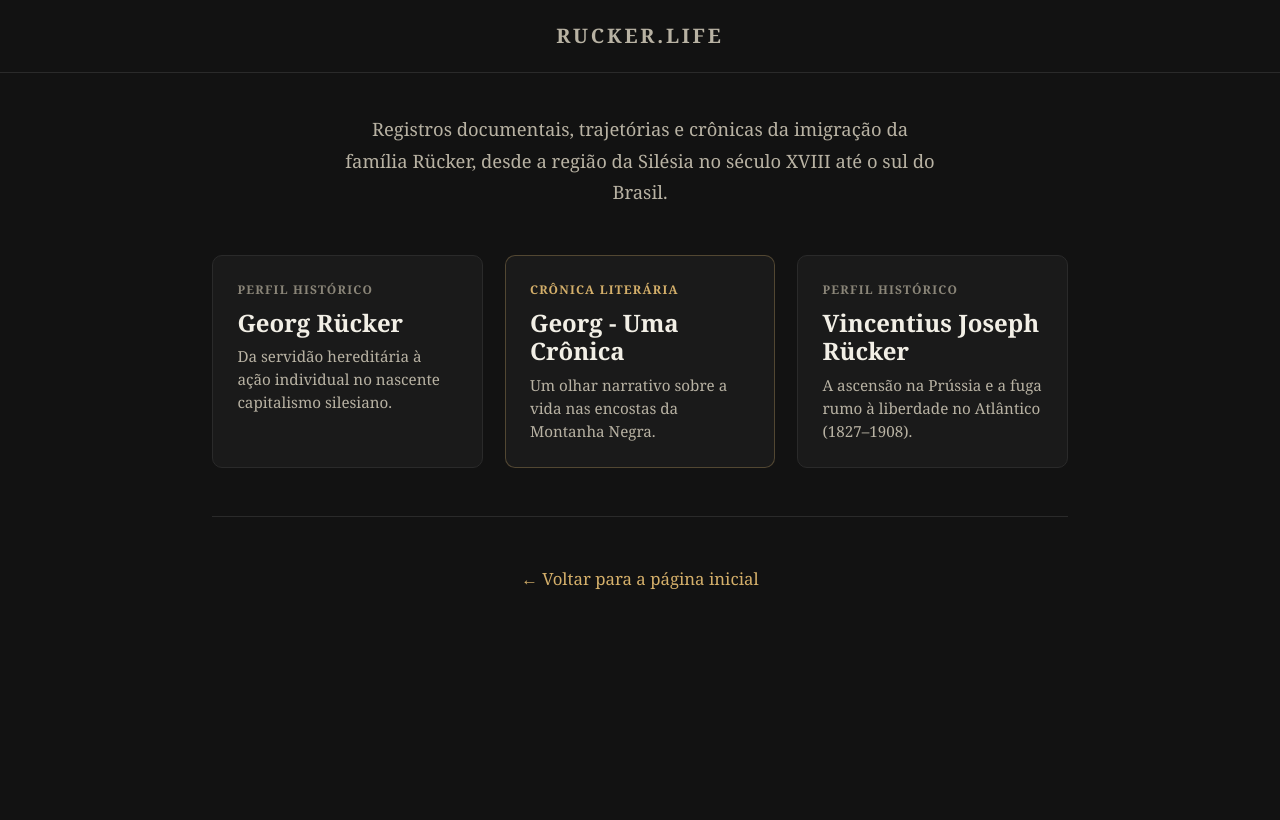
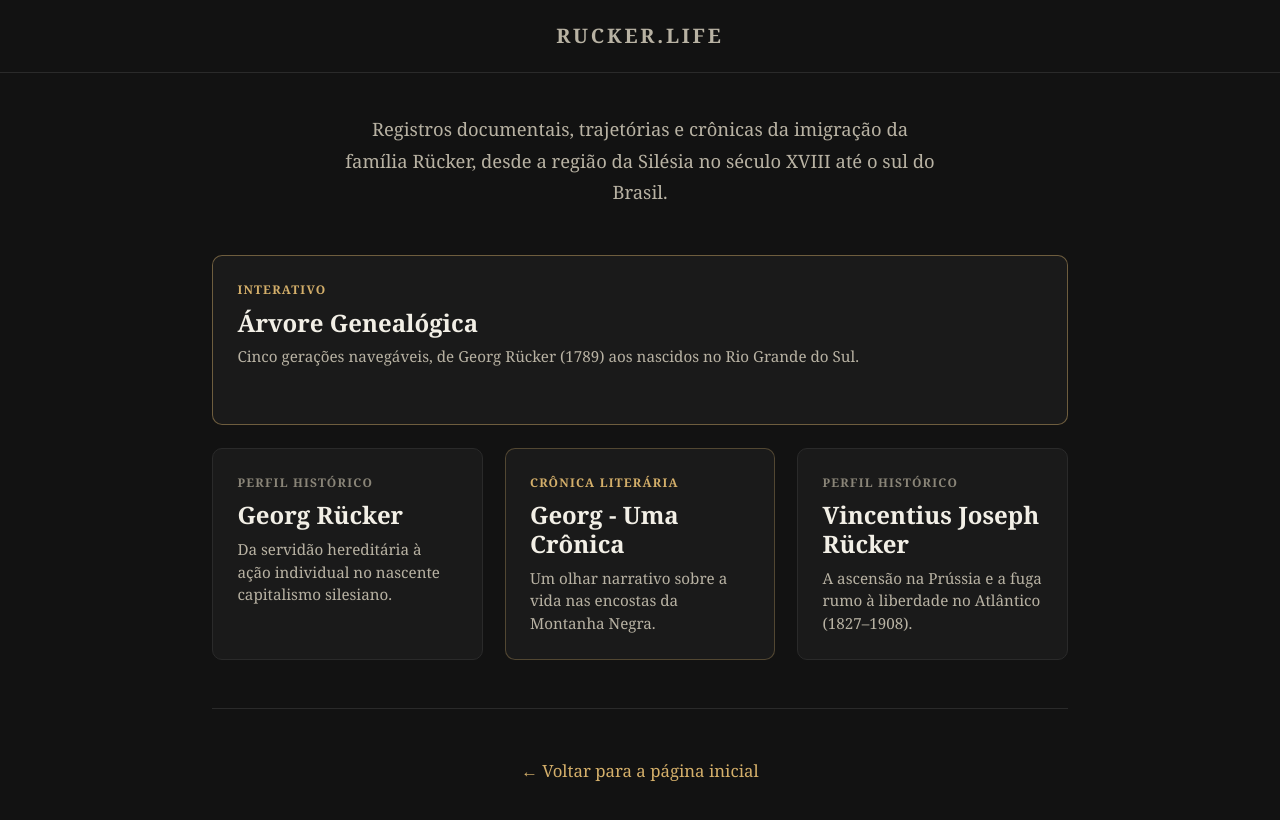
Before and after one commit to frucker-muss/frucker-muss.github.io, a Jekyll site: the page built from familia.md, in a window 1280 px wide. Shown: the top 820 px of the page. Built offline with Jekyll 4.4.1, drawn with Linux system fonts in a browser that asks for light colours.

Commit message:
Update familia.md

```diff
--- a/familia.md
+++ b/familia.md
@@ -8,8 +8,15 @@ title: "Família Rücker"
   Registros documentais, trajetórias e crônicas da imigração da família Rücker, desde a região da Silésia no século XVIII até o sul do Brasil.
 </p>
 
-<!-- Grid de Cartões (Reaproveitando o CSS já existente) -->
+<!-- Grid de Cartões -->
 <div class="home-grid">
+
+  <!-- Cartão: Árvore Genealógica -->
+  <a href="{{ '/familia/arvore.html' | relative_url }}" class="card" style="padding: 1.5rem; text-align: left; justify-content: flex-start; border-color: rgba(212, 175, 106, 0.45); grid-column: 1 / -1;">
+    <span style="font-size: 0.75rem; color: #d4af6a; text-transform: uppercase; letter-spacing: 0.1em; margin-bottom: 0.5rem; display: block; font-weight: bold;">Interativo</span>
+    <h3 style="margin-bottom: 0.5rem; font-size: 1.5rem; border: none;">Árvore Genealógica</h3>
+    <p style="font-size: 0.95rem;">Cinco gerações navegáveis, de Georg Rücker (1789) aos nascidos no Rio Grande do Sul.</p>
+  </a>
 
   <!-- Cartão: Georg (Perfil Histórico) -->
   <a href="{{ '/familia/georg-rucker.html' | relative_url }}" class="card" style="padding: 1.5rem; text-align: left; justify-content: flex-start;">
```
